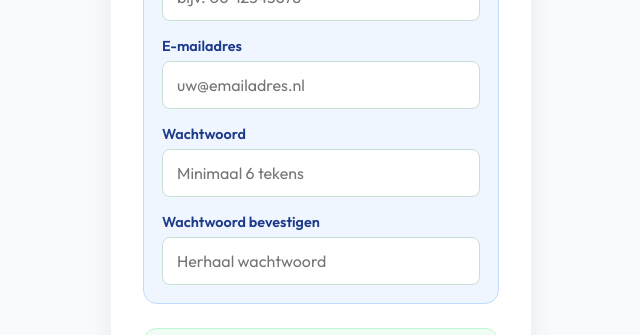
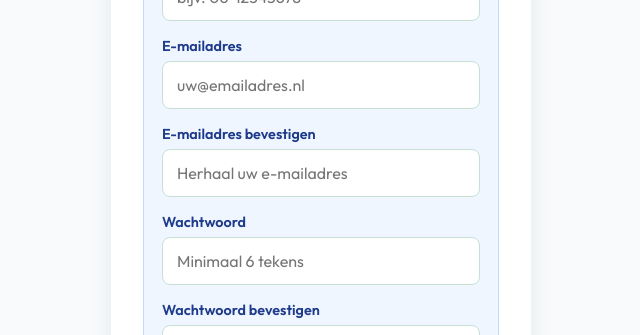
Before and after one commit to JJWVersteegh/Slimme-Kascontrole, a Next.js app: page /registreer in a window 1280 px wide. Shown: the part 780-1115 px from the top of the page, without its empty margins (319-959 px from the left). Built offline with nearby package versions, Linux system fonts and the light colour scheme; no server answers; the database is empty; a web font is replaced by a local one.

Commit message:
Update page.tsx

```diff
--- a/app/registreer/page.tsx
+++ b/app/registreer/page.tsx
@@ -7,6 +7,7 @@ import Navbar from '@/components/Navbar'
 export default function Registreer() {
   const [mode, setMode] = useState<'registreer' | 'login' | 'reset'>('registreer')
   const [email, setEmail] = useState('')
+  const [email2, setEmail2] = useState('')
   const [wachtwoord, setWachtwoord] = useState('')
   const [wachtwoord2, setWachtwoord2] = useState('')
   const [naam, setNaam] = useState('')
@@ -81,6 +82,7 @@ export default function Registreer() {
 
   async function handleRegistreer(e: React.FormEvent) {
     e.preventDefault()
+    if (email !== email2) { setError('E-mailadressen komen niet overeen'); return }
     if (wachtwoord !== wachtwoord2) { setError('Wachtwoorden komen niet overeen'); return }
     if (wachtwoord.length < 6) { setError('Wachtwoord moet minimaal 6 tekens zijn'); return }
     setLoading(true); setError('')
@@ -241,6 +243,12 @@ export default function Registreer() {
                   </div>
 
                   <div style={{ marginBottom: '16px' }}>
+                    <label style={lbl}>E-mailadres bevestigen</label>
+                    <input type="email" value={email2} onChange={e => setEmail2(e.target.value)} style={email2 && email2 !== email ? { ...inp, borderColor: '#ef4444' } : email2 && email2 === email ? { ...inp, borderColor: '#22c55e' } : inp} placeholder="Herhaal uw e-mailadres" required />
+                    {email2 && email2 !== email && <p style={{ color: '#ef4444', fontSize: '0.78rem', marginTop: '4px' }}>E-mailadressen komen niet overeen</p>}
+                  </div>
+
+                  <div style={{ marginBottom: '16px' }}>
                     <label style={lbl}>Wachtwoord</label>
                     <input type="password" value={wachtwoord} onChange={e => setWachtwoord(e.target.value)} style={inp} placeholder="Minimaal 6 tekens" required />
                   </div>
```
